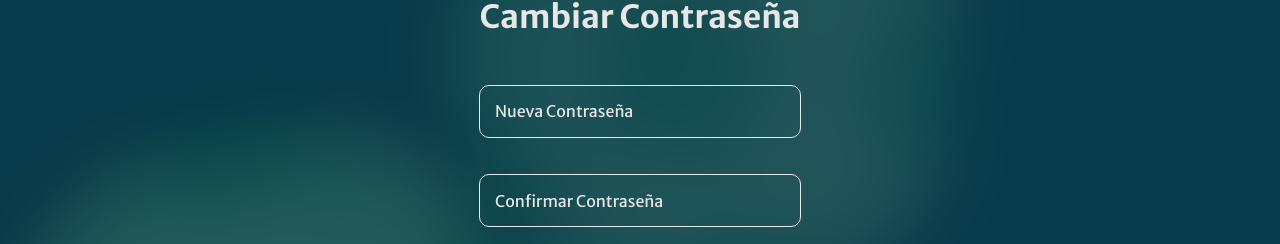
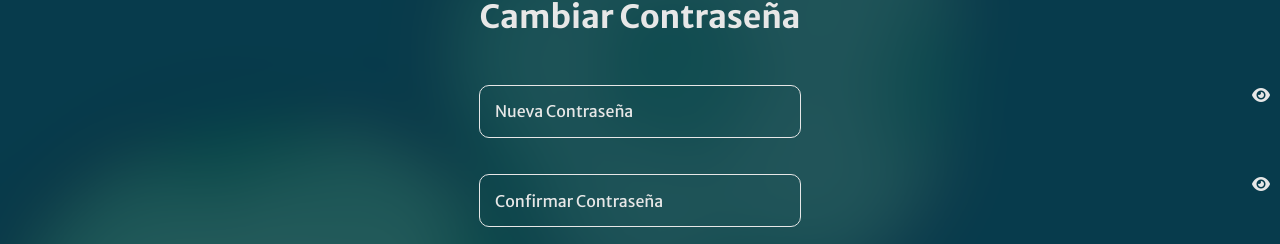
Before and after one commit to Andresfacundo/SportFull, a React (Vite) app in the folder Front_End/: page /ChangePassword in a window 1280 px wide. Shown: the part 373-617 px from the top of the page. Built offline with nearby package versions, Linux system fonts and the light colour scheme.

Commit message:
Functiomality to the icon Show and Hide with the library Font Awesome. Mofication from the files ChangePassword, Login and the last one indexHtml

```diff
--- a/Front_End/index.html
+++ b/Front_End/index.html
@@ -5,6 +5,9 @@
   <meta charset="UTF-8" />
   <link rel="icon" type="image/svg+xml" href="/logo.png" />
   <link rel="preconnect" href="https://fonts.googleapis.com">
+  <link
+  rel="stylesheet"
+  href="https://cdnjs.cloudflare.com/ajax/libs/font-awesome/6.0.0-beta3/css/all.min.css"/>
   <link rel="preconnect" href="https://fonts.gstatic.com" crossorigin>
   <link href="https://fonts.googleapis.com/css2?family=Merriweather+Sans:ital,wght@0,300..800;1,300..800&display=swap"
     rel="stylesheet">
--- a/Front_End/src/Components/Pages/ChangePassword/ChangePassword.jsx
+++ b/Front_End/src/Components/Pages/ChangePassword/ChangePassword.jsx
@@ -17,6 +17,10 @@ export const ChangePassword = () => {
   const [contraseña, setContraseña] = useState('');
   // const [tipoUsuario, setTipoUsuario]=useState('')
   const [confirmacionContraseña, setConfirmacionContraseña] = useState('');
+  // Para controlar la visibilidad de la contraseña
+  const [showPassword, setShowPassword] = useState(false);
+  // Para controlar la visibilidad de la confirmación
+  const [showConfirmPassword, setShowConfirmPassword] = useState(false);
 
   const [error, setError] = useState('');
   const navigate = useNavigate();
@@ -102,18 +106,26 @@ export const ChangePassword = () => {
         <form onSubmit={savePassword} className='form-update'>
           <label className='form_label'>
             <input
-              type='password' // Cambié el tipo a 'password' para ocultar la entrada
+              type={showPassword ? 'text' : 'password'} // Mostrar u ocultar contraseña
               placeholder=' '
               className='form_input'
               value={contraseña}
               onChange={(e) => setContraseña(e.target.value)}
             />
             <span className='form_text'>Nueva Contraseña</span>
+            {/* Botón del ojo */}
+            <span
+              className="password-toggle-icon"
+              onClick={() => setShowPassword(!showPassword)}
+              style={{ cursor: 'pointer', position: 'absolute', right: '10px' }}
+            >
+              <i className={showPassword ? 'fas fa-eye-slash' : 'fas fa-eye'}></i>
+            </span>
           </label>
 
           <label className='form_label'>
             <input
-              type='password'
+              type={showConfirmPassword ? 'text' : 'password'} // Mostrar u ocultar confirmación
               placeholder=' '
               className='form_input'
               value={confirmacionContraseña}  // Asignar el estado
@@ -121,6 +133,14 @@ export const ChangePassword = () => {
               required
             />
             <span className='form_text'>Confirmar Contraseña</span>
+            {/* Botón del ojo */}
+            <span
+              className="password-toggle-icon"
+              onClick={() => setShowConfirmPassword(!showConfirmPassword)}
+              style={{ cursor: 'pointer', position: 'absolute', right: '10px' }}
+            >
+              <i className={showConfirmPassword ? 'fas fa-eye-slash' : 'fas fa-eye'}></i>
+            </span>
           </label>
 
           {error && <p className="error_message">{error}</p>} {/* Mostrar mensaje de error si ocurre */}
--- a/Front_End/src/Components/Pages/Login/Login.jsx
+++ b/Front_End/src/Components/Pages/Login/Login.jsx
@@ -7,6 +7,7 @@ import './Login.css';
 export const Login = () => {
   const [email, setEmail] = useState('');
   const [contraseña, setContraseña] = useState('');
+  const [showPassword, setShowPassword] = useState(false); // Para controlar la visibilidad de la contraseña
   const [error, setError] = useState('');
 
   const navigate = useNavigate();
@@ -74,7 +75,7 @@ export const Login = () => {
 
           <label className='form_label'>
             <input
-              type='password'
+              type={showPassword ? 'text' : 'password'} // Mostrar u ocultar contraseña
               placeholder=' '
               className='form_input'
               value={contraseña}
@@ -82,6 +83,14 @@ export const Login = () => {
               required
             />
             <span className='form_text'>Contraseña</span>
+            {/* Botón del ojo */}
+            <span
+              className="password-toggle-icon"
+              onClick={() => setShowPassword(!showPassword)}
+              style={{ cursor: 'pointer', position: 'absolute', right: '60px', top: '53.3%', zIndex: "1000" }}
+            >
+              <i className={showPassword ? 'fas fa-eye-slash' : 'fas fa-eye'}></i>
+            </span>
           </label>
 
           <NavLink className={'recover_password'} to="/recover-password">¿Olvidó su contraseña?</NavLink>
```
